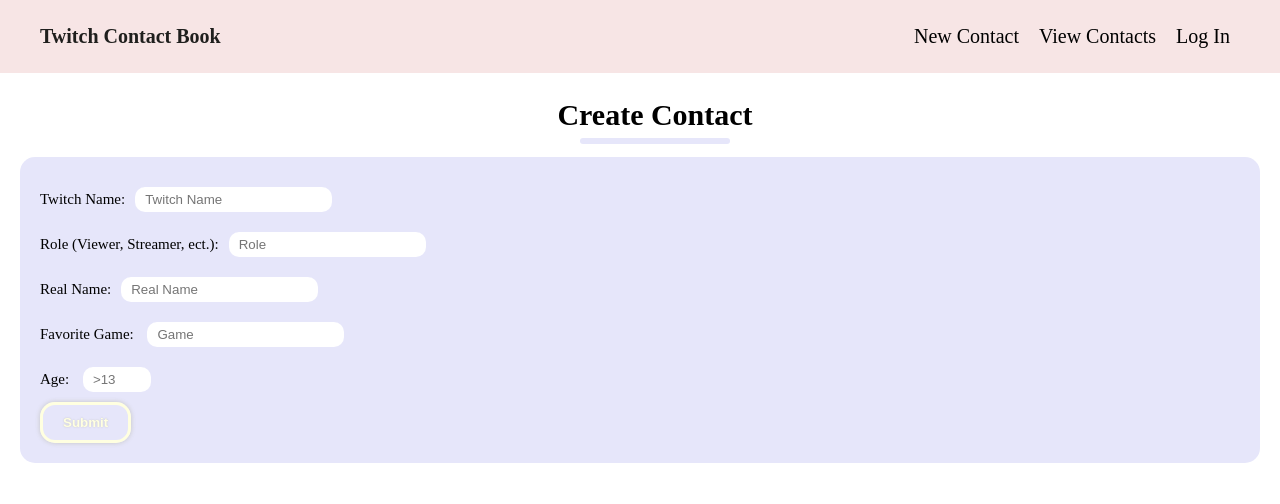
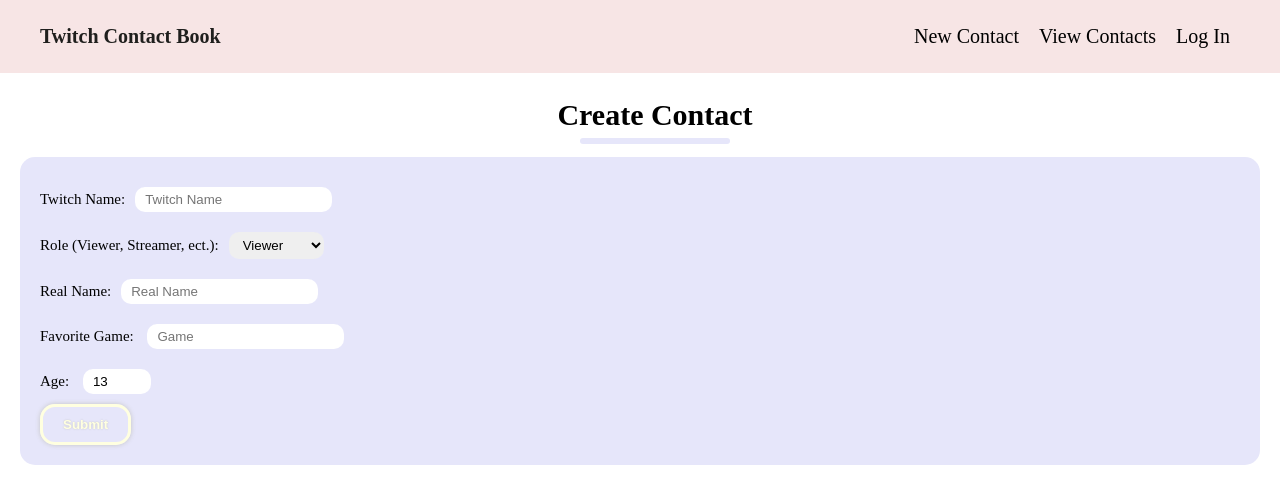
Before and after one commit to Melton-Paul/Twitch-Contact-Book, a React (Create React App) app: page / in a window 1280 px wide. Shown: the top 504 px of the page. Built offline with nearby package versions, Linux system fonts and the light colour scheme; no server answers.

Commit message:
Fetch logic, role to select

```diff
--- a/src/App.js
+++ b/src/App.js
@@ -1,14 +1,27 @@
-import React from "react";
+import React, { useCallback } from "react";
 import Navbar from "./components/NavBar/Navbar";
 import NewContact from "./components/newContact/NewContact";
 import ViewContacts from "./components/viewContacts/ViewContacts";
 
 export default function App(props) {
+  const [contactData, setContactData] = React.useState([]);
+
+  const getData = useCallback(() => {
+    console.log("getData ran");
+    fetch("https://contactbook-759bd-default-rtdb.firebaseio.com/contacts.json")
+      .then((res) => res.json())
+      .then((data) => setContactData(data));
+  }, []);
+
+  React.useEffect(() => {
+    getData();
+  }, [getData]);
+
   return (
     <div>
       <Navbar />
-      <NewContact />
-      <ViewContacts />
+      <NewContact getData={getData} />
+      <ViewContacts contactData={contactData} />
     </div>
   );
 }
--- a/src/components/newContact/ContactForm.js
+++ b/src/components/newContact/ContactForm.js
@@ -6,13 +6,14 @@
   const [formData, setFormData] = React.useState({
     twitchName: "",
     nameTouched: false,
-    role: "",
+    role: "Viewer",
     roleTouched: false,
     realName: "",
     favoriteGame: "",
-    age: null,
+    age: 13,
     submitted: false,
   });
+  console.log(formData);
 
   const twitchNameValid = formData.twitchName.trim().length !== 0;
   const roleValid = formData.role.trim().length !== 0;
@@ -42,9 +43,10 @@
       roleTouched: false,
       realName: "",
       favoriteGame: "",
-      age: null,
+      age: 13,
       submitted: false,
     });
+    props.getData();
   }
   function changeHandler(e) {
     const { value, name } = e.target;
@@ -78,15 +80,15 @@
       </div>
       <div className={styles["contactForm-input__group"]}>
         <label htmlFor="roleInput">Role (Viewer, Streamer, ect.):</label>
-        <input
-          type="text"
+        <select
           name="role"
+          id="roleInput"
           onChange={changeHandler}
-          id="roleInput"
-          value={formData.role}
-          placeholder="Role"
           onBlur={blurHandler}
-        />
+        >
+          <option value="Viewer">Viewer</option>
+          <option value="Streamer">Streamer</option>
+        </select>
         {formData.roleTouched && !roleValid && (
           <p className={styles.invalid}>Role can not be empty.</p>
         )}
--- a/src/components/newContact/ContactForm.module.css
+++ b/src/components/newContact/ContactForm.module.css
@@ -2,6 +2,12 @@
   font-size: 1.5rem;
 }
 .contactForm input {
+  border-radius: 10px;
+  border: none;
+  margin: 1rem;
+  padding: 0.5rem 1rem;
+}
+.contactForm select {
   border-radius: 10px;
   border: none;
   margin: 1rem;
--- a/src/components/newContact/NewContact.js
+++ b/src/components/newContact/NewContact.js
@@ -10,7 +10,7 @@
         Create Contact <span className={styles.line}></span>{" "}
       </h2>
       <Card className={styles.NewContact}>
-        <ContactForm />
+        <ContactForm getData={props.getData} />
       </Card>
     </>
   );
--- a/src/components/viewContacts/Contact.js
+++ b/src/components/viewContacts/Contact.js
@@ -4,11 +4,11 @@
 export default function Contact(props) {
   return (
     <Card>
-      <h3>{props.twitch}</h3>
+      <h3>{props.twitch.toUpperCase()}</h3>
       <p>{props.role}</p>
-      <p>{props.name}</p>
-      <p>{props.game}</p>
-      <p>{props.age}</p>
+      <p>Real Name: {props.name}</p>
+      <p>Favorite Game: {props.game.toUpperCase()}</p>
+      <p>{props.age} years old</p>
     </Card>
   );
 }
--- a/src/components/viewContacts/ViewContacts.js
+++ b/src/components/viewContacts/ViewContacts.js
@@ -1,28 +1,18 @@
-import React, { useCallback } from "react";
+import React from "react";
 import Contact from "./Contact";
 
 export default function ViewContacts(props) {
-  const [contactData, setContactData] = React.useState({});
-
-  const getData = useCallback(() => {
-    fetch("https://contactbook-759bd-default-rtdb.firebaseio.com/contacts.json")
-      .then((res) => res.json())
-      .then((data) => setContactData(data));
-  }, []);
-
-  React.useEffect(() => {
-    getData();
-  }, [getData]);
-
-  console.log(contactData);
   const dataHtml = [];
-  for (const contact in contactData) {
+  for (const contact in props.contactData) {
     dataHtml.push(
       <Contact
-        twitch={contactData[contact].twitchName}
-        role={contactData[contact].role}
-        age={contactData[contact].age}
-        name={contactData[contact].realName}
+        twitch={props.contactData[contact].twitchName}
+        role={props.contactData[contact].role}
+        age={props.contactData[contact].age}
+        name={props.contactData[contact].realName}
+        game={props.contactData[contact].favoriteGame}
+        key={contact}
+        id={contact}
       />
     );
   }
```
